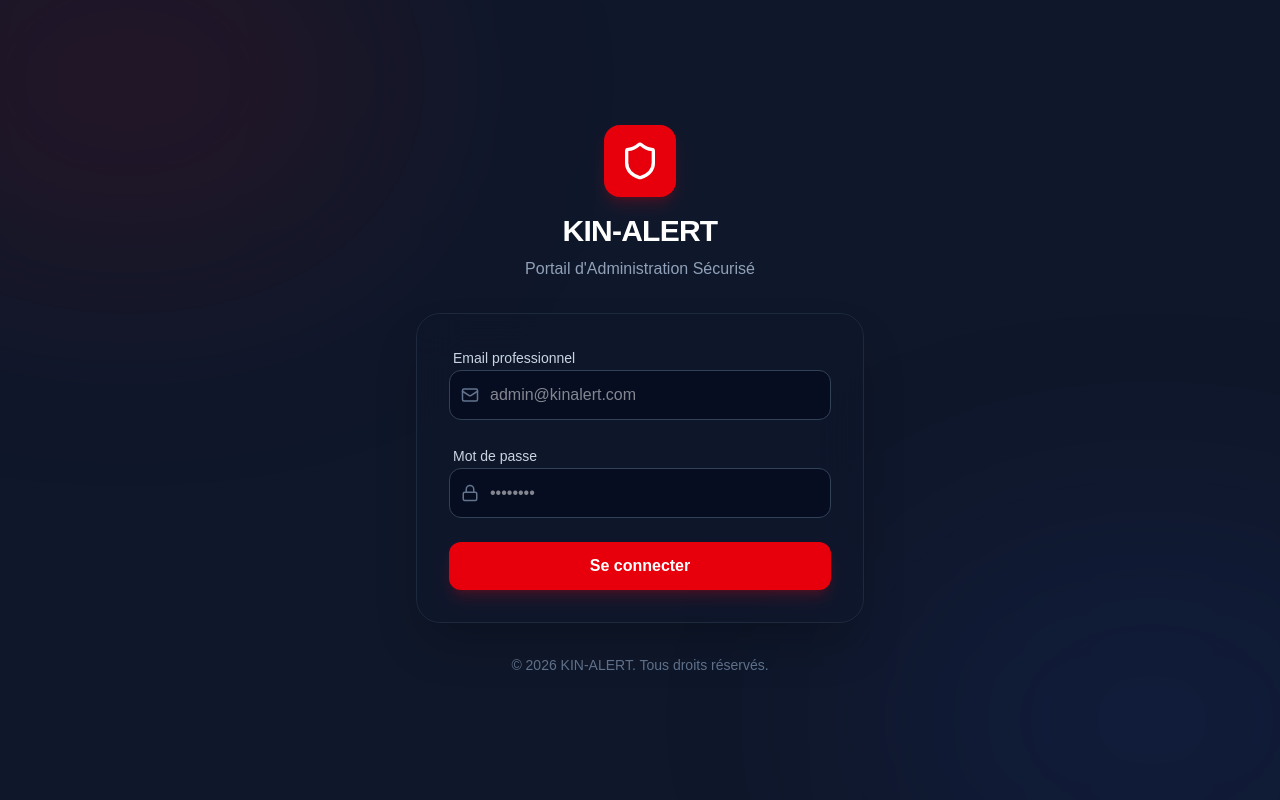
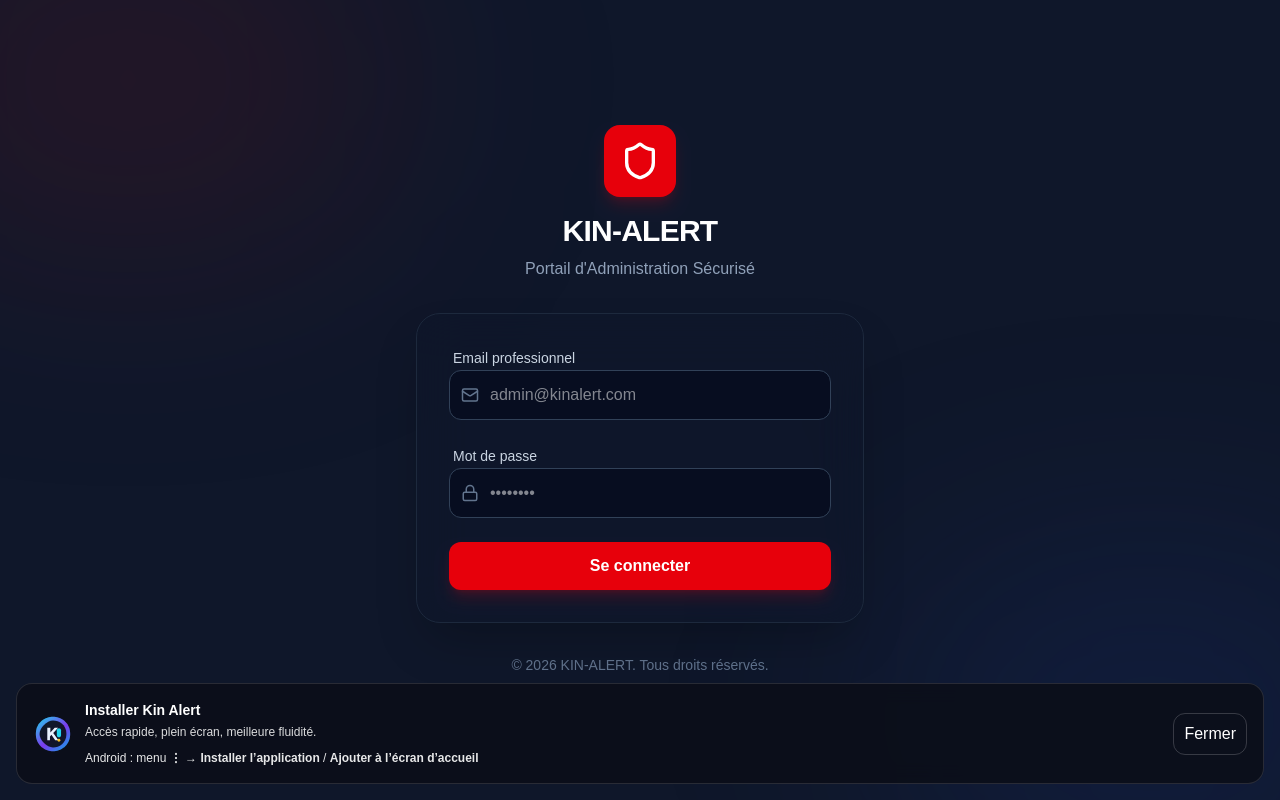
Before and after one commit to MarceloKld/kin-alert-admin, a Next.js app: page /login in a window 1280 px wide. Built offline with nearby package versions, Linux system fonts and the light colour scheme; no server answers.

Commit message:
Notes importantes Si tu as déjà cliqué Fermer, le banner ne reviendra plus (clé pwa:dismissed=1). Pour le revoir : efface le storage du site ou exécute dans la console :

```diff
--- a/src/components/shared/PWAInstall.tsx
+++ b/src/components/shared/PWAInstall.tsx
@@ -1,5 +1,6 @@
 "use client";
 
+import Image from "next/image";
 import { useEffect, useMemo, useState } from "react";
 
 type BeforeInstallPromptEvent = Event & {
@@ -26,8 +27,20 @@ export default function PWAInstall() {
     const standalone = useMemo(() => isStandaloneMode(), []);
 
     const [deferred, setDeferred] = useState<BeforeInstallPromptEvent | null>(null);
-    const [open, setOpen] = useState(() => !standalone && ios);
+    const [open, setOpen] = useState(false);
 
+    // 1) Ouvrir le banner après un délai (Android + iOS), même si beforeinstallprompt n'arrive pas
+    useEffect(() => {
+        if (standalone) return;
+
+        const dismissed = localStorage.getItem("pwa:dismissed");
+        if (dismissed === "1") return;
+
+        const t = window.setTimeout(() => setOpen(true), 1500);
+        return () => window.clearTimeout(t);
+    }, [standalone]);
+
+    // 2) Capturer beforeinstallprompt quand il arrive (Chrome/Edge Android/Desktop)
     useEffect(() => {
         if (standalone) return;
 
@@ -37,13 +50,19 @@ export default function PWAInstall() {
             setOpen(true);
         };
 
-        window.addEventListener("beforeinstallprompt", handler);
-        window.addEventListener("appinstalled", () => {
+        const onInstalled = () => {
             setOpen(false);
             setDeferred(null);
-        });
+            localStorage.setItem("pwa:dismissed", "1");
+        };
 
-        return () => window.removeEventListener("beforeinstallprompt", handler);
+        window.addEventListener("beforeinstallprompt", handler);
+        window.addEventListener("appinstalled", onInstalled);
+
+        return () => {
+            window.removeEventListener("beforeinstallprompt", handler);
+            window.removeEventListener("appinstalled", onInstalled);
+        };
     }, [standalone]);
 
     if (!open || standalone) return null;
@@ -61,7 +80,14 @@ export default function PWAInstall() {
                 }}
             >
                 <div style={{ display: "flex", gap: 12, alignItems: "center" }}>
-                    <img src="/icons/kin-alert-logo.svg" alt="Kin Alert" width={40} height={40} />
+                    <Image
+                        src="/icons/kin-alert-logo.svg"
+                        alt="Kin Alert"
+                        width={40}
+                        height={40}
+                        priority
+                        unoptimized
+                    />
 
                     <div style={{ flex: 1 }}>
                         <div style={{ fontWeight: 700, fontSize: 14 }}>Installer Kin Alert</div>
@@ -69,15 +95,26 @@ export default function PWAInstall() {
                             Accès rapide, plein écran, meilleure fluidité.
                         </div>
 
-                        {ios && (
+                        {ios ? (
                             <div style={{ marginTop: 8, fontSize: 12, opacity: 0.9 }}>
                                 iPhone/iPad : <b>Partager</b> → <b>Sur l’écran d’accueil</b>
+                            </div>
+                        ) : deferred ? (
+                            <div style={{ marginTop: 8, fontSize: 12, opacity: 0.9 }}>
+                                Installation disponible sur cet appareil.
+                            </div>
+                        ) : (
+                            <div style={{ marginTop: 8, fontSize: 12, opacity: 0.9 }}>
+                                Android : menu <b>⋮</b> → <b>Installer l’application</b> / <b>Ajouter à l’écran d’accueil</b>
                             </div>
                         )}
                     </div>
 
                     <button
-                        onClick={() => setOpen(false)}
+                        onClick={() => {
+                            localStorage.setItem("pwa:dismissed", "1");
+                            setOpen(false);
+                        }}
                         style={{
                             background: "transparent",
                             color: "white",
@@ -87,7 +124,7 @@ export default function PWAInstall() {
                             cursor: "pointer",
                         }}
                     >
-                        Plus tard
+                        Fermer
                     </button>
 
                     {!ios && deferred && (
@@ -95,7 +132,10 @@ export default function PWAInstall() {
                             onClick={async () => {
                                 await deferred.prompt();
                                 const choice = await deferred.userChoice;
-                                if (choice.outcome === "accepted") setOpen(false);
+                                if (choice.outcome === "accepted") {
+                                    setOpen(false);
+                                    localStorage.setItem("pwa:dismissed", "1");
+                                }
                             }}
                             style={{
                                 background: "linear-gradient(135deg,#7C3AED,#22D3EE)",
```
Also changed, not shown: public/sw.js.
